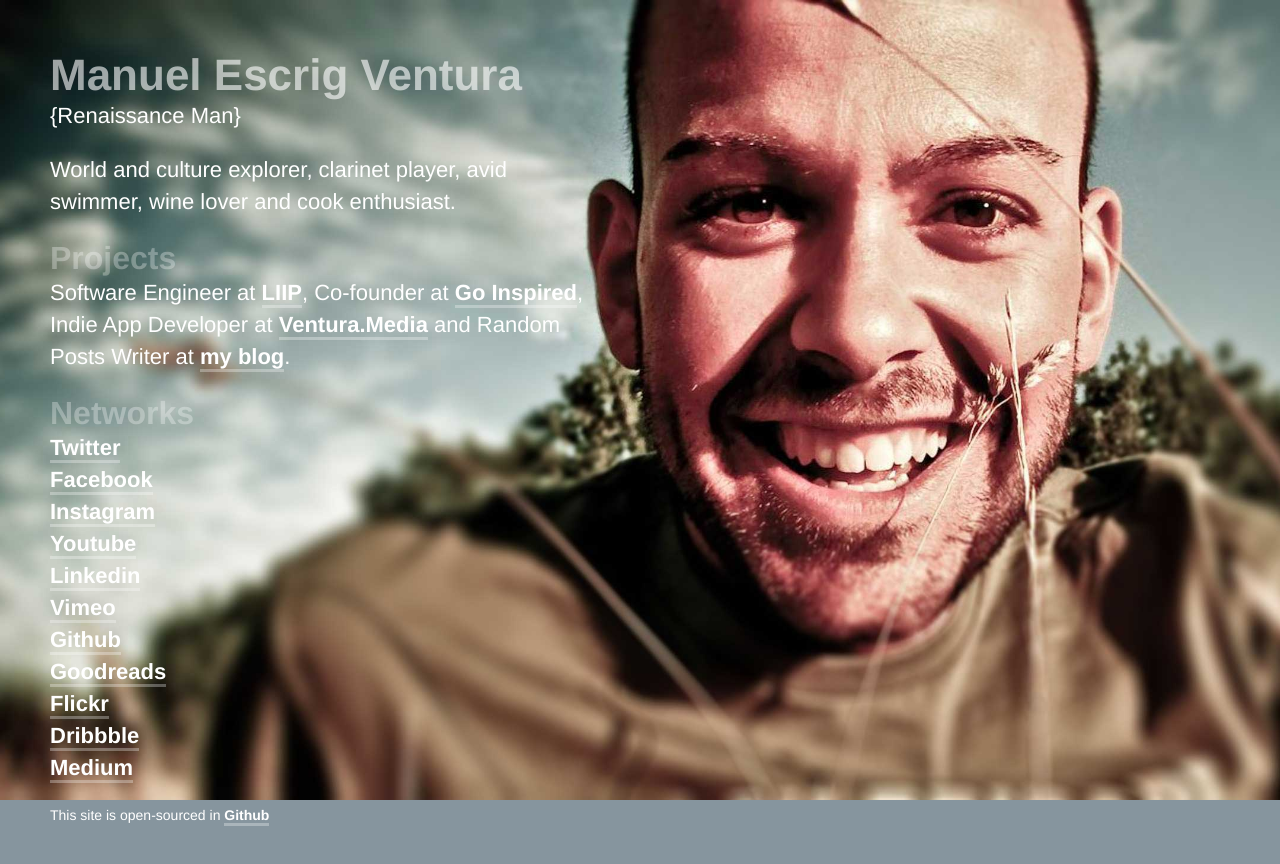
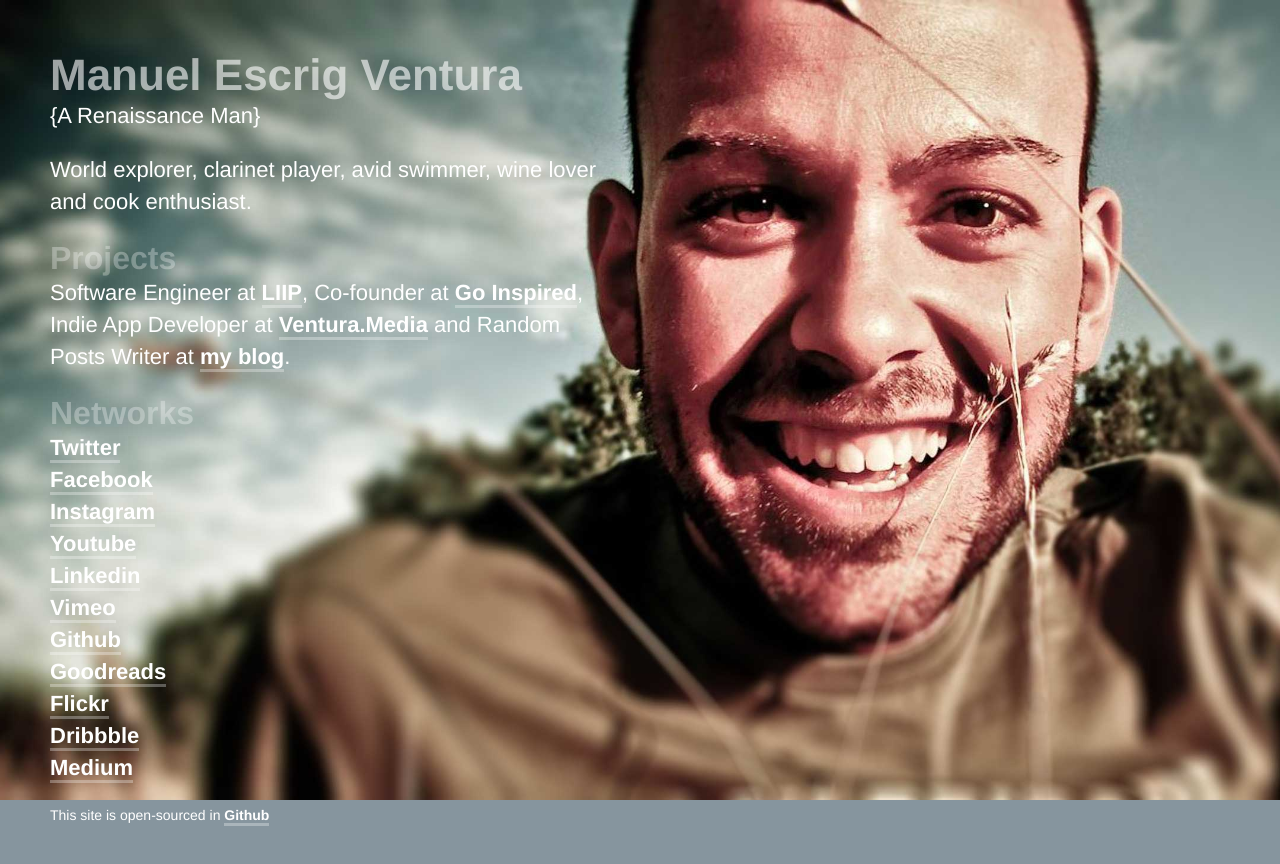
Before and after one commit to manuelescrig/about, a plain HTML site: page index.html in a window 1280 px wide. Drawn offline with Linux system fonts and the light colour scheme.

Commit message:
Update index.html

```diff
--- a/index.html
+++ b/index.html
@@ -41,8 +41,8 @@
 <div id="about">
 
 	<h1>Manuel Escrig Ventura</h1>
-	<p>{Renaissance Man}</p>
-	<p>World and culture explorer, clarinet player, avid swimmer, wine lover and cook enthusiast.</p>
+	<p>{A Renaissance Man}</p>
+	<p>World explorer, clarinet player, avid swimmer, wine lover and cook enthusiast.</p>
 
 	<h2>Projects</h2>
 	<p>Software Engineer at <a href="http://www.liip.ch/" target="_blank">LIIP</a>, Co-founder at <a href="http://www.goinspired.com/" target="_blank">Go Inspired</a>, Indie App Developer at <a href="http://ventura.media" target="_blank">Ventura.Media</a> and Random Posts Writer at <a href="http://www.manuelescrig.com/" target="_blank">my blog</a>.
```
